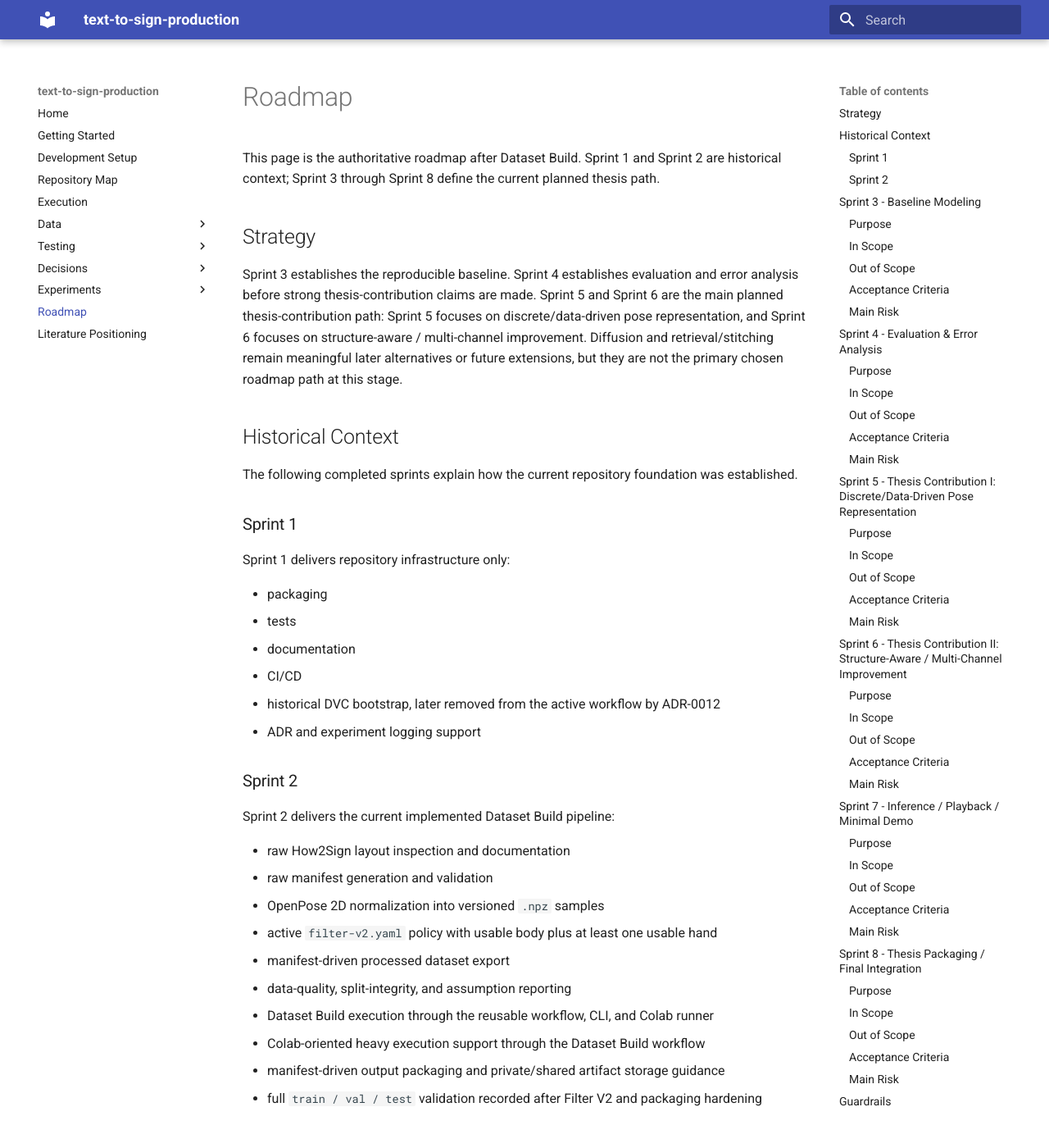
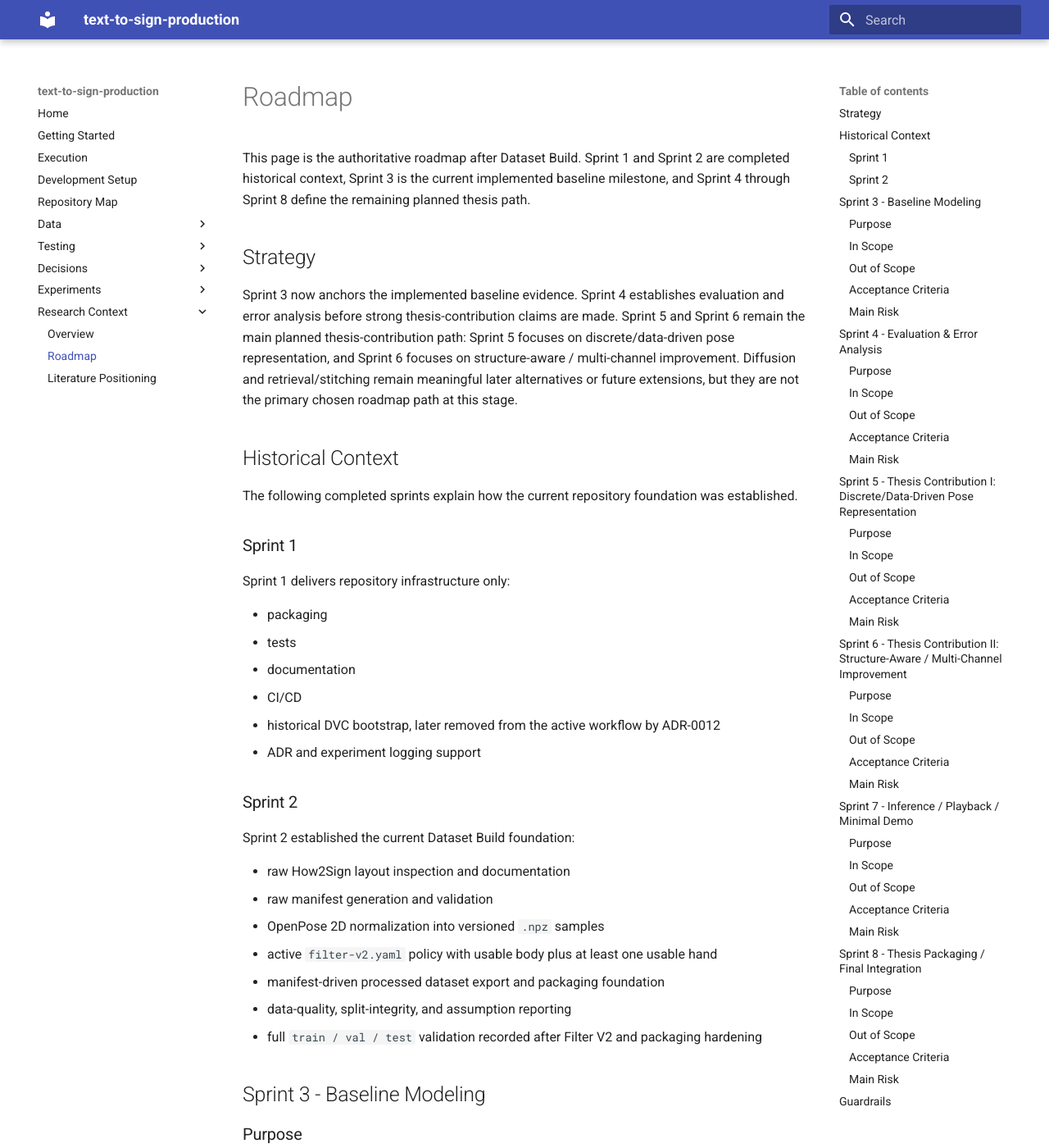
Before and after one commit to 0xmillennium/text-to-sign-production, an MkDocs documentation site: the page built from docs/research/roadmap.md, in a window 1280 px wide and 1400 px high. Shown: the whole window at 82% size. Built offline with MkDocs 1.6.1 and Material for MkDocs 9.7.7, drawn with Linux system fonts in a browser that asks for light colours; some of the changed text lies outside the part shown.

Commit message:
docs(research): group research pages and align roadmap state (#48)
Reorganizes the research documentation surface and align the roadmap with the current documented repository state.

- move Roadmap and Literature Positioning into `docs/research/`
- add `docs/research/index.md` as the section overview
- group research pages under `Research Context` in `mkdocs.yml`
- place `Execution` immediately after `Getting Started` in the top-level nav
- update `README.md` to reference the research section overview
- remove stale Sprint 2 workflow wording from the roadmap
- reframe Sprint 3 as the implemented baseline milestone

```diff
--- a/docs/roadmap.md
+++ b/docs/research/roadmap.md
@@ -1,16 +1,17 @@
 # Roadmap
 
-This page is the authoritative roadmap after Dataset Build. Sprint 1 and Sprint 2 are historical
-context; Sprint 3 through Sprint 8 define the current planned thesis path.
+This page is the authoritative roadmap after Dataset Build. Sprint 1 and Sprint 2 are completed
+historical context, Sprint 3 is the current implemented baseline milestone, and Sprint 4 through
+Sprint 8 define the remaining planned thesis path.
 
 ## Strategy
 
-Sprint 3 establishes the reproducible baseline. Sprint 4 establishes evaluation and error analysis
-before strong thesis-contribution claims are made. Sprint 5 and Sprint 6 are the main planned
-thesis-contribution path: Sprint 5 focuses on discrete/data-driven pose representation, and Sprint 6
-focuses on structure-aware / multi-channel improvement. Diffusion and retrieval/stitching remain
-meaningful later alternatives or future extensions, but they are not the primary chosen roadmap path
-at this stage.
+Sprint 3 now anchors the implemented baseline evidence. Sprint 4 establishes evaluation and error
+analysis before strong thesis-contribution claims are made. Sprint 5 and Sprint 6 remain the main
+planned thesis-contribution path: Sprint 5 focuses on discrete/data-driven pose representation, and
+Sprint 6 focuses on structure-aware / multi-channel improvement. Diffusion and retrieval/stitching
+remain meaningful later alternatives or future extensions, but they are not the primary chosen
+roadmap path at this stage.
 
 ## Historical Context
 
@@ -29,32 +30,30 @@ Sprint 1 delivers repository infrastructure only:
 
 ### Sprint 2
 
-Sprint 2 delivers the current implemented Dataset Build pipeline:
+Sprint 2 established the current Dataset Build foundation:
 
 - raw How2Sign layout inspection and documentation
 - raw manifest generation and validation
 - OpenPose 2D normalization into versioned `.npz` samples
 - active `filter-v2.yaml` policy with usable body plus at least one usable hand
-- manifest-driven processed dataset export
+- manifest-driven processed dataset export and packaging foundation
 - data-quality, split-integrity, and assumption reporting
-- Dataset Build execution through the reusable workflow, CLI, and Colab runner
-- Colab-oriented heavy execution support through the Dataset Build workflow
-- manifest-driven output packaging and private/shared artifact storage guidance
 - full `train / val / test` validation recorded after Filter V2 and packaging hardening
 
 ## Sprint 3 - Baseline Modeling
 
 ### Purpose
 
-Establish the first reproducible English text-to-pose baseline on the processed Dataset Build
-manifests. This sprint is baseline-only and is not the main thesis-contribution sprint.
+Sprint 3 establishes the current implemented baseline milestone: a reproducible English
+text-to-pose baseline on the processed Dataset Build manifests. This sprint is baseline-only and is
+not the main thesis-contribution sprint.
 
 ### In Scope
 
 - manifest-driven training and validation data loading from processed Dataset Build outputs
 - a simple, reproducible text-to-continuous-pose baseline
-- baseline configuration, provenance, command logging, and initial generated outputs
-- experiment records that make the baseline reproducible and comparable
+- baseline execution evidence, qualitative export, and record/package outputs
+- formal experiment recording that makes the baseline reproducible and comparable
 
 ### Out of Scope
 
@@ -67,9 +66,10 @@ manifests. This sprint is baseline-only and is not the main thesis-contribution
 
 ### Acceptance Criteria
 
-- A baseline run can be reproduced from recorded configuration, command, and processed manifest
+- A baseline run is reproducible from recorded configuration, command, and processed manifest
   references.
-- Initial baseline outputs and metrics are recorded in an experiment log.
+- Baseline execution evidence, qualitative exports, and record/package outputs are available as
+  current repo surfaces and are tied to a formal experiment record.
 - The baseline uses processed manifests rather than direct raw-file access.
 - The baseline is clearly labeled as baseline evidence, not the main thesis contribution.
 
--- a/mkdocs.yml
+++ b/mkdocs.yml
@@ -6,9 +6,9 @@ theme:
 nav:
   - Home: index.md
   - Getting Started: getting-started.md
+  - Execution: execution.md
   - Development Setup: development-setup.md
   - Repository Map: repository-map.md
-  - Execution: execution.md
   - Data:
       - Overview: data/index.md
       - Template: data/template.md
@@ -68,8 +68,10 @@ nav:
       - Template: experiments/template.md
       - Dataset Build Filter V2 Full Validation: experiments/2026-04-dataset-build-experiment-record-filter-v2-full-validation.md
       - Baseline Modeling Colab Run 190420261845: experiments/2026-04-baseline-modeling-experiment-record-colab-run-190420261845.md
-  - Roadmap: roadmap.md
-  - Literature Positioning: literature-positioning.md
+  - Research Context:
+      - Overview: research/index.md
+      - Roadmap: research/roadmap.md
+      - Literature Positioning: research/literature-positioning.md
 
 markdown_extensions:
   - admonition
```
Also changed, not shown: README.md (+5 -5 lines), docs/research/index.md (added, +15 -0 lines), docs/research/literature-positioning.md (renamed from docs/literature-positioning.md).
